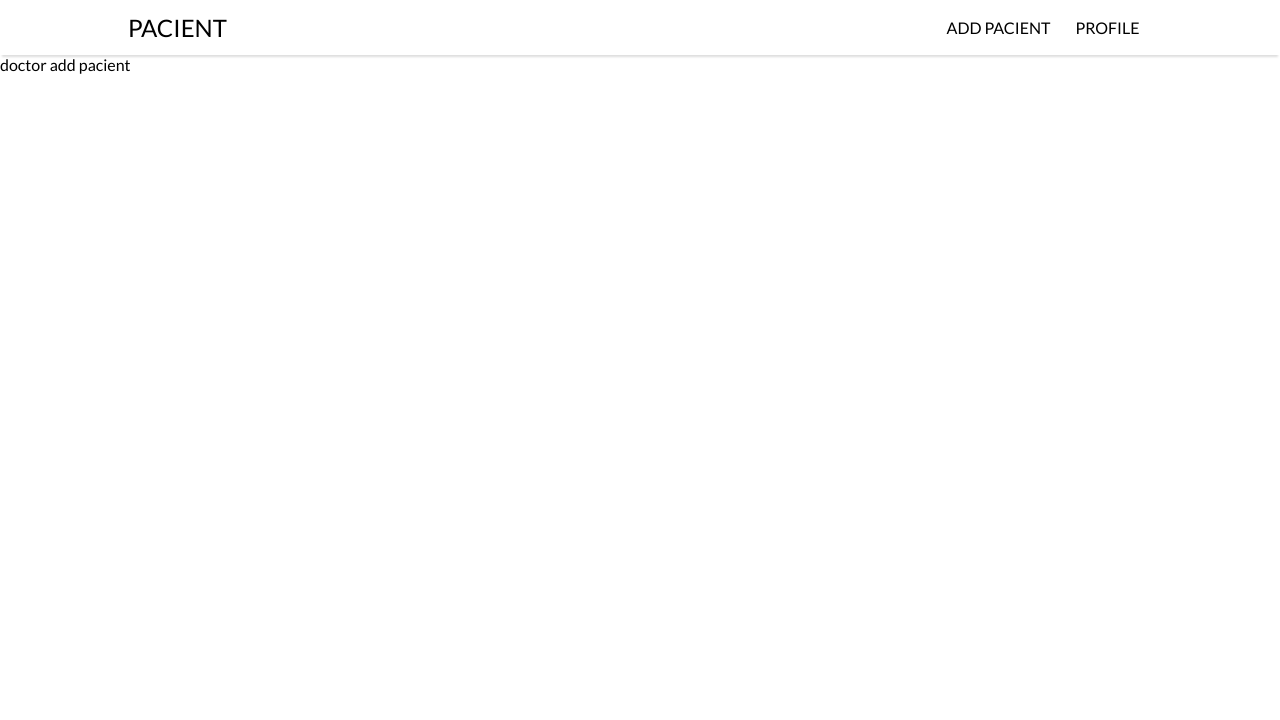
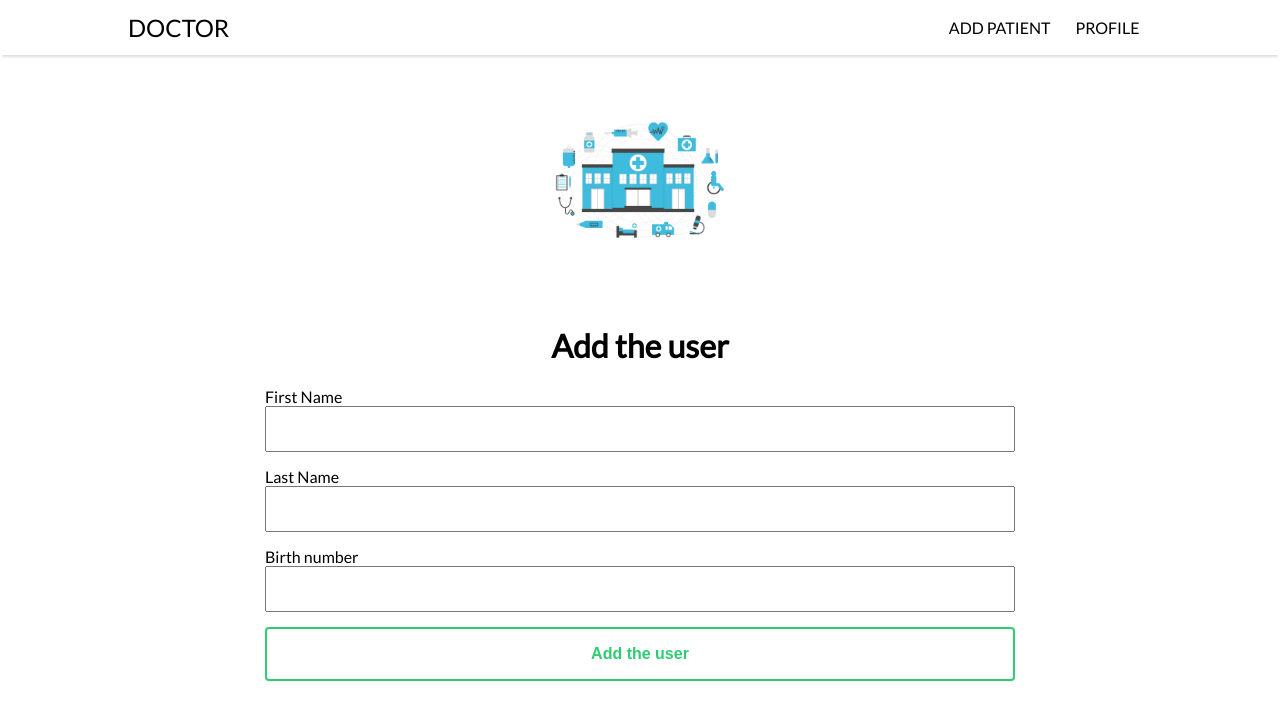
Before and after one commit to AVATAR197/hackathon-hackke, a React (Create React App) app: page /doctor/add-patient in a window 1280 px wide. Shown: the top 720 px of the page. Built offline with nearby package versions, Linux system fonts and the light colour scheme.

Commit message:
added table for user

```diff
--- a/package.json
+++ b/package.json
@@ -14,8 +14,8 @@
         "react-router-dom": "^5.2.0",
         "react-scripts": "3.4.3",
         "react-slick": "^0.27.10",
+        "react-table": "^7.5.0",
         "slick-carousel": "^1.8.1",
-        "react-table": "^7.5.0",
         "sweetalert2": "^9.17.2",
         "validator": "^13.1.1"
     },
--- a/src/index.css
+++ b/src/index.css
@@ -1,14 +1,13 @@
 @import-normalize;
-@import url('https://fonts.googleapis.com/css2?family=Lato:ital,wght@0,300;0,400;1,700&display=swap');
+@import url("https://fonts.googleapis.com/css2?family=Lato:ital,wght@0,300;0,400;1,700&display=swap");
 
 body {
     margin: 0;
-    font-family: 'Lato', sans-serif;
+    font-family: "Lato", sans-serif;
     -webkit-font-smoothing: antialiased;
     -moz-osx-font-smoothing: grayscale;
 }
 
 code {
-    font-family: source-code-pro, Menlo, Monaco, Consolas, 'Courier New',
-        monospace;
+    font-family: "Lato", sans-serif;
 }
--- a/src/routes/Dashboard/Dashboard.js
+++ b/src/routes/Dashboard/Dashboard.js
@@ -5,7 +5,7 @@ import classes from './Dashboard.module.scss';
 const Dashboard = ({ items, children, title }) => {
     return (
         <div>
-            <NavBar title="pacient" items={items} />
+            <NavBar title={title} items={items} />
             <div className={classes.Content}>{children}</div>
         </div>
     );
--- /dev/null
+++ b/src/routes/Doctor/AddPatient/AddPatient.js
@@ -0,0 +1,83 @@
+import React, { useReducer, useState } from 'react';
+import Swal from 'sweetalert2';
+import classes from './AddPatient.module.scss';
+import HospitalImage from '../../../assets/hospital.jpg';
+
+// const reducer = useReducer((state, action) => {
+//     switch (action.type) {
+//         case value:
+//             break;
+
+//         default:
+//             break;
+//     }
+// });
+
+const AddPatient = () => {
+    const handleFormSubmit = (e) => {
+        console.log(e);
+        e.preventDefault();
+        Swal.fire({
+            title: 'Are you sure you want to add the new user?',
+            icon: 'question',
+            showCancelButton: true,
+            confirmButtonColor: '#3085d6',
+            cancelButtonColor: '#d33',
+            confirmButtonText: 'Yes!',
+        }).then((result) => {
+            if (result.value) {
+                //run the addPatient function from utils folder and show the message + show loader... when you get response from server then display the message
+                Swal.fire('Deleted!', 'Your file has been deleted.', 'success');
+            }
+        });
+    };
+
+    const inputTypeHandler = (type) => {
+        switch (type) {
+            case 'first_name':
+            //set the first name in the reducer
+            case 'last_name':
+            //set the first name in the reducer
+            case 'birth_number':
+            //set the first name in the reducer
+            default:
+                break;
+        }
+    };
+
+    return (
+        <div className={classes.Wrapper}>
+            <img src={HospitalImage} alt="" />
+            <h1>Add the user</h1>
+            <form className={classes.FormWrapper} onSubmit={handleFormSubmit}>
+                <section>
+                    <label htmlFor="first_name">First Name</label>
+                    <input
+                        onChange={() => inputTypeHandler('first_name')}
+                        type="text"
+                        name="first_name"
+                    />
+                </section>
+                <section>
+                    <label htmlFor="last_name">Last Name</label>
+                    <input
+                        onChange={() => inputTypeHandler('last_name')}
+                        type="text"
+                        name="last_name"
+                    />
+                </section>
+                <section>
+                    <label htmlFor="birth_number">Birth number</label>
+                    <input
+                        onChange={() => inputTypeHandler('birth_number')}
+                        type="text"
+                        name="birth_number"
+                    />
+                </section>
+                <button type="submit">Add the user</button>
+            </form>
+        </div>
+    );
+};
+
+export default AddPatient;
--- /dev/null
+++ b/src/routes/Doctor/AddPatient/AddPatient.module.scss
@@ -0,0 +1,25 @@
+.Wrapper {
+    display: flex;
+    justify-items: center;
+    align-items: center;
+    flex-direction: column;
+    .FormWrapper {
+        display: grid;
+        width: 90%;
+        max-width: 750px;
+        margin: auto;
+        grid-gap: 15px;
+        section {
+            display: flex;
+            flex-direction: column;
+            input {
+                padding: 10px;
+                font-size: 1.2em;
+            }
+        }
+    }
+    img {
+        height: 250px;
+        margin: auto;
+    }
+}
--- a/src/routes/Doctor/Doctor.js
+++ b/src/routes/Doctor/Doctor.js
@@ -1,11 +1,12 @@
 import React from 'react';
 import Dashboard from '../Dashboard/Dashboard';
 import { Switch, Route } from 'react-router-dom';
+import AddPatient from './AddPatient/AddPatient';
 
 const items = [
     {
-        name: 'add pacient',
-        path: '/doctor/add-pacient',
+        name: 'add patient',
+        path: '/doctor/add-patient',
     },
     {
         name: 'profile',
@@ -16,7 +17,11 @@ const items = [
 const Doctor = () => {
     return (
         <Dashboard title="doctor" items={items}>
-            <div>doctor add pacient</div>
+            <Switch>
+                <Route path="/doctor/add-patient">
+                    <AddPatient />
+                </Route>
+            </Switch>
         </Dashboard>
     );
 };
--- a/src/routes/User/MainPage/MainPage.js
+++ b/src/routes/User/MainPage/MainPage.js
@@ -1,12 +1,107 @@
 import React from 'react';
 import AddDataButton from '../../../components/AddDataButton/AddDataButton';
-import classes from './MainPage.module.scss'
+import classes from './MainPage.module.scss';
+import { useTable } from 'react-table';
 
 const Dashboard = () => {
+    const columns = React.useMemo(
+        () => [
+            {
+                Header: 'Date',
+                accessor: 'date', // accessor is the "key" in the data
+            },
+            {
+                Header: 'Gluken',
+                accessor: 'gluken',
+            },
+            {
+                Header: 'Insuline',
+                accessor: 'insuline',
+            },
+        ],
+        []
+    );
+    const data = React.useMemo(
+        () => [
+            {
+                date: '10.2.2020 15:48',
+                gluken: '152.25 g/mol',
+                insuline: '15',
+            },
+        ],
+        []
+    );
+    const tableInstance = useTable({ columns, data });
+
+    const {
+        getTableProps,
+        getTableBodyProps,
+        headerGroups,
+        rows,
+        prepareRow,
+    } = tableInstance;
+
     return (
         <div className={classes.cc}>
             <h1>Main Page</h1>
-            <AddDataButton/>
+            <AddDataButton />
+            <div className={classes.TableWrapper}>
+                <table {...getTableProps()}>
+                    <thead>
+                        {
+                            // Loop over the header rows
+                            headerGroups.map((headerGroup) => (
+                                // Apply the header row props
+                                <tr {...headerGroup.getHeaderGroupProps()}>
+                                    {
+                                        // Loop over the headers in each row
+                                        headerGroup.headers.map((column) => (
+                                            // Apply the header cell props
+                                            <th {...column.getHeaderProps()}>
+                                                {
+                                                    // Render the header
+                                                    column.render('Header')
+                                                }
+                                            </th>
+                                        ))
+                                    }
+                                </tr>
+                            ))
+                        }
+                    </thead>
+                    {/* Apply the table body props */}
+                    <tbody {...getTableBodyProps()}>
+                        {
+                            // Loop over the table rows
+                            rows.map((row) => {
+                                // Prepare the row for display
+                                prepareRow(row);
+                                return (
+                                    // Apply the row props
+                                    <tr {...row.getRowProps()}>
+                                        {
+                                            // Loop over the rows cells
+                                            row.cells.map((cell) => {
+                                                // Apply the cell props
+                                                return (
+                                                    <td
+                                                        {...cell.getCellProps()}
+                                                    >
+                                                        {
+                                                            // Render the cell contents
+                                                            cell.render('Cell')
+                                                        }
+                                                    </td>
+                                                );
+                                            })
+                                        }
+                                    </tr>
+                                );
+                            })
+                        }
+                    </tbody>
+                </table>
+            </div>
         </div>
     );
 };
--- a/src/routes/User/MainPage/MainPage.module.scss
+++ b/src/routes/User/MainPage/MainPage.module.scss
@@ -1,4 +1,31 @@
-.cc{
+.cc {
     width: 80%;
     margin: 0 auto;
 }
+.TableWrapper {
+    table {
+        width: 100%;
+        border-spacing: 0;
+        border: 1px solid rgb(201, 201, 201);
+
+        tr {
+            :last-child {
+                td {
+                    border-bottom: 0;
+                }
+            }
+        }
+
+        th,
+        td {
+            margin: 0;
+            padding: 1rem 1.5rem;
+            border-bottom: 1px solid rgb(201, 201, 201);
+            border-right: 1px solid rgb(201, 201, 201);
+
+            :last-child {
+                border-right: 0;
+            }
+        }
+    }
+}
--- a/src/routes/User/User.js
+++ b/src/routes/User/User.js
@@ -27,7 +27,7 @@ const items = [
 
 const User = () => {
     return (
-        <Dashboard title="pacient" items={items}>
+        <Dashboard title="patient" items={items}>
             <Switch>
                 <Route path={`/user`} exact>
                     <MainPage />
```
Also changed, not shown: src/routes/Doctor/MainPage/MainPage.js (added, +49 -0 lines), .eslintrc.json, src/assets/hospital.jpg (added), src/routes/Doctor/MainPage/MainPage.module.scss (added), 1 other file (tests, documents, lock files or other folders).
